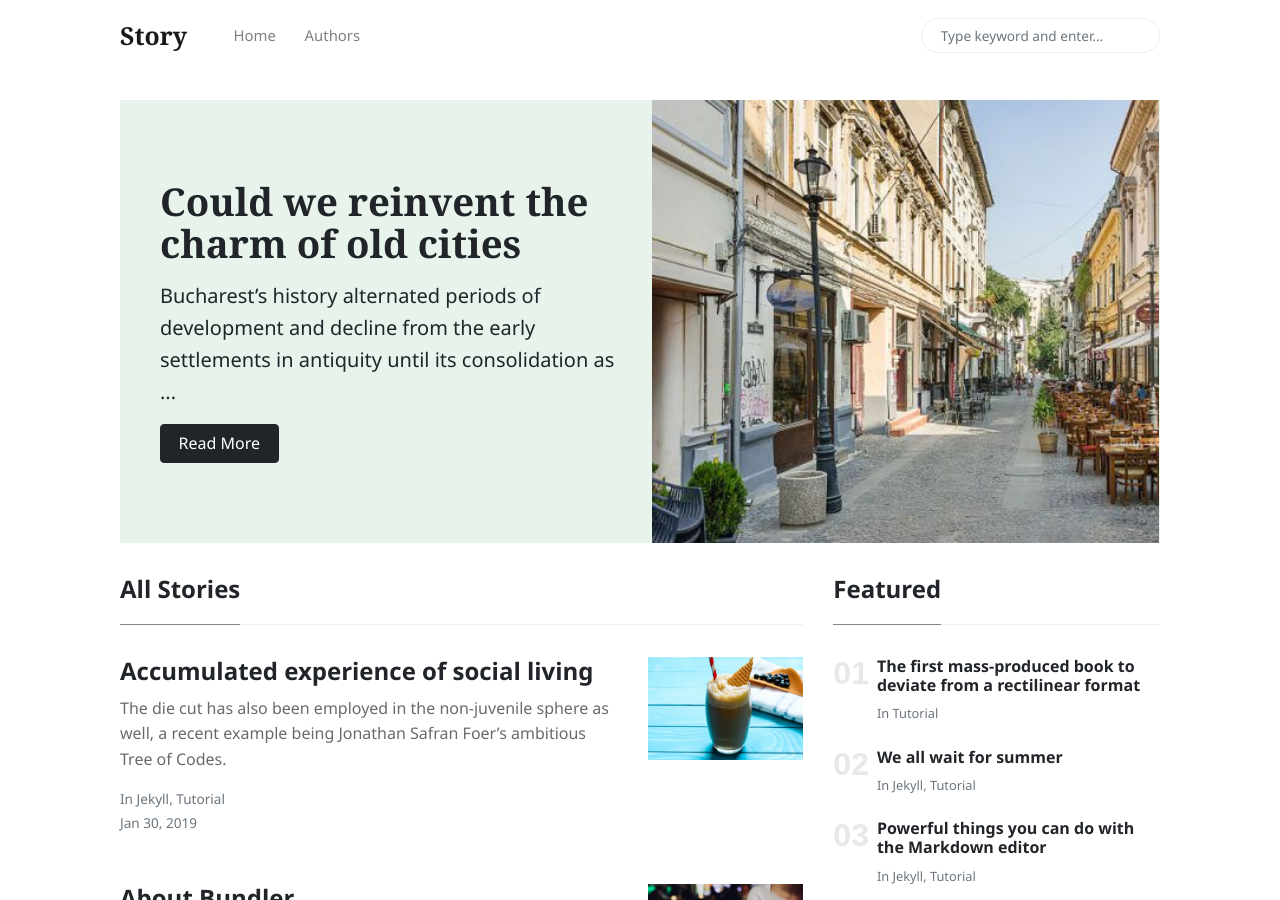
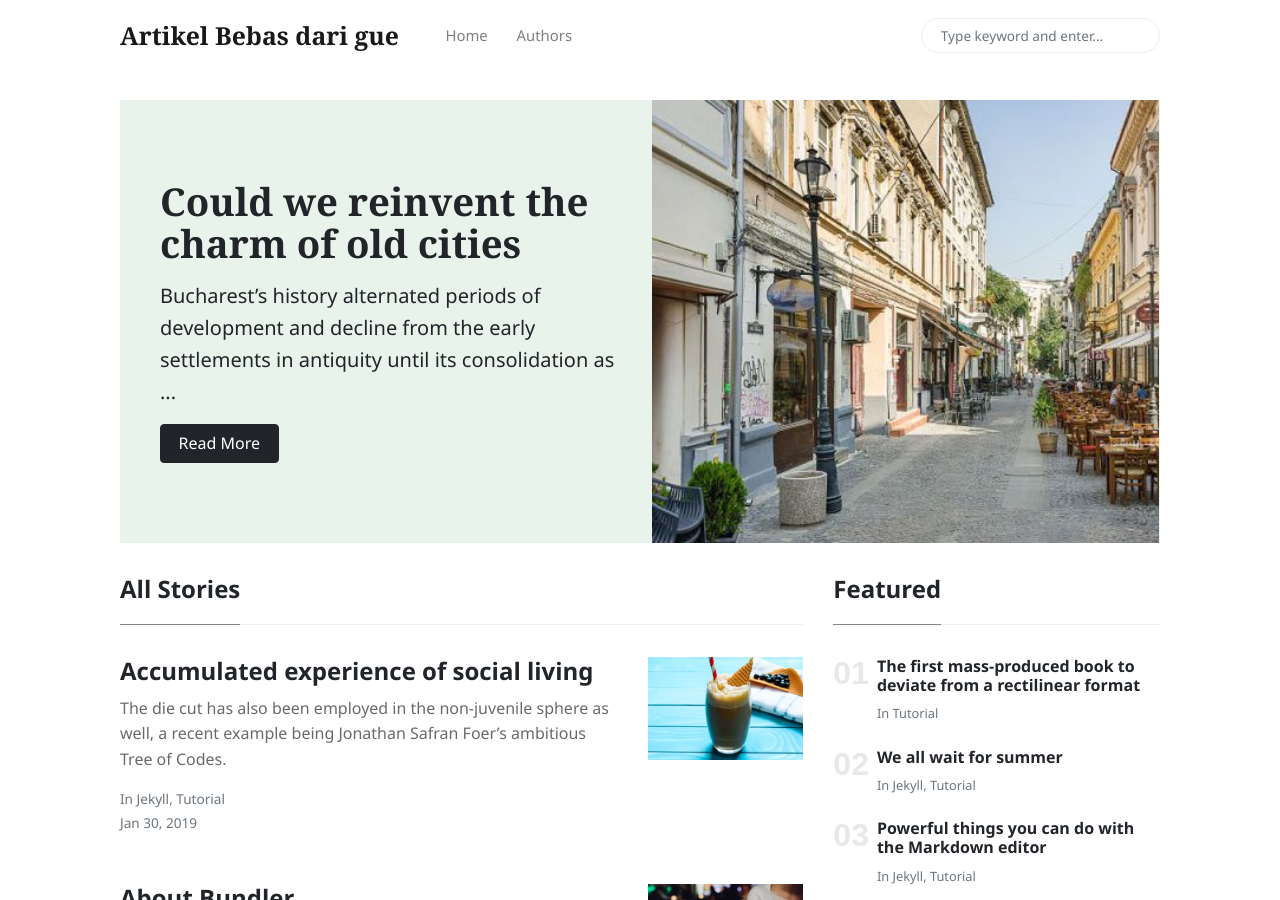
Before and after one commit to Zulfkr197/story, a Jekyll site: the page built from index.html, in a window 1280 px wide and 900 px high. Built offline with Jekyll 4.4.1, drawn with Linux system fonts in a browser that asks for light colours; nearby versions of some CDN libraries; the list of posts is cut into pages by our own code.

Commit message:
Update _config.yml

```diff
--- a/_config.yml
+++ b/_config.yml
@@ -1,5 +1,5 @@
 # Site
-name: 'Story'
+name: 'Artikel Bebas dari gue'
 description: 'Blog bebas buat story gue'
 logo: 'assets/images/logo.png'
 favicon: 'assets/images/favicon.ico'
```
